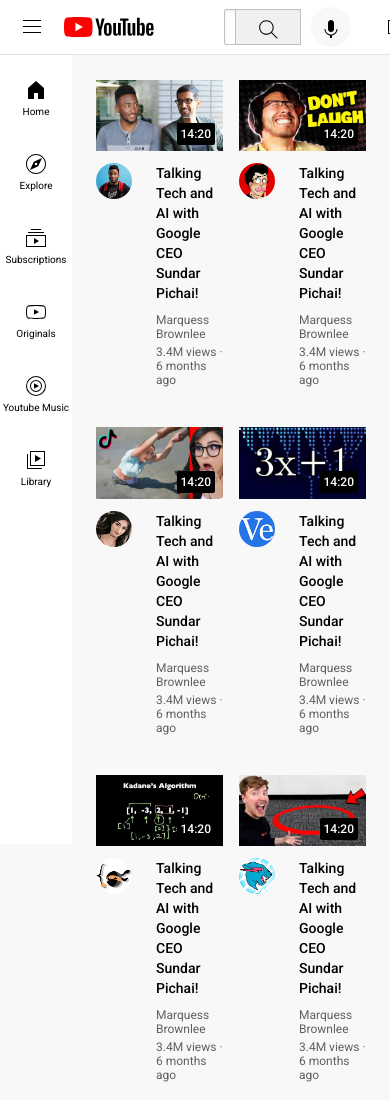
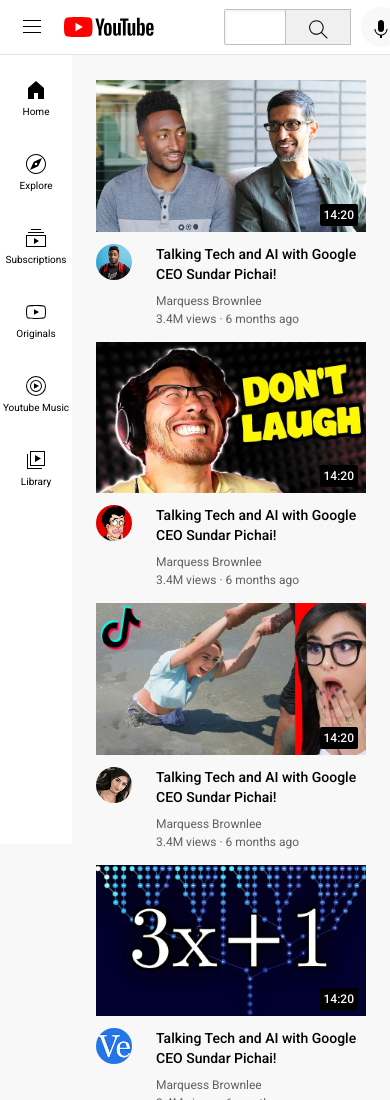
Before and after one commit to Marvellous-Udoye/Youtube-Clone, a plain HTML site: page index.html in a window 390 px wide. Shown: the top 1100 px of the page. Drawn offline with Linux system fonts and the light colour scheme.

Commit message:
Responsive Youtube Clone

```diff
--- a/style.css
+++ b/style.css
@@ -255,6 +255,19 @@ p{
 
 }
 
+/* For Smaller Screens */
+@media (max-width: 500px) {
+    .video-grid{
+        display: block;
+    }
+    .video-preview{
+        margin-bottom: 16px;
+    }
+    .search-bar{
+        padding-left: 60px;
+    }
+}
+
 /* -----------CSS for small screens------------- */
 @media (max-width: 750px){
     .video-grid{
```
